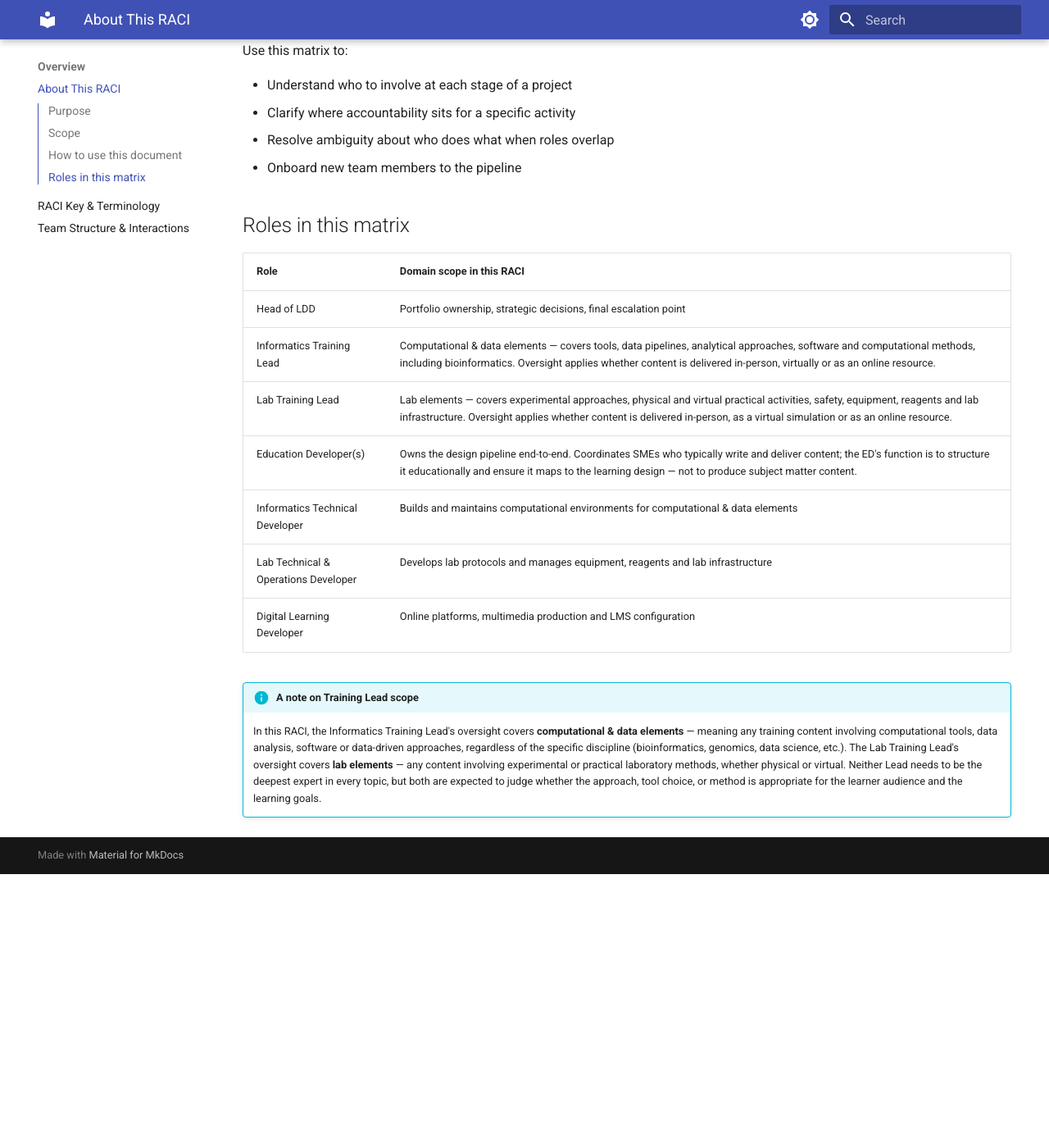
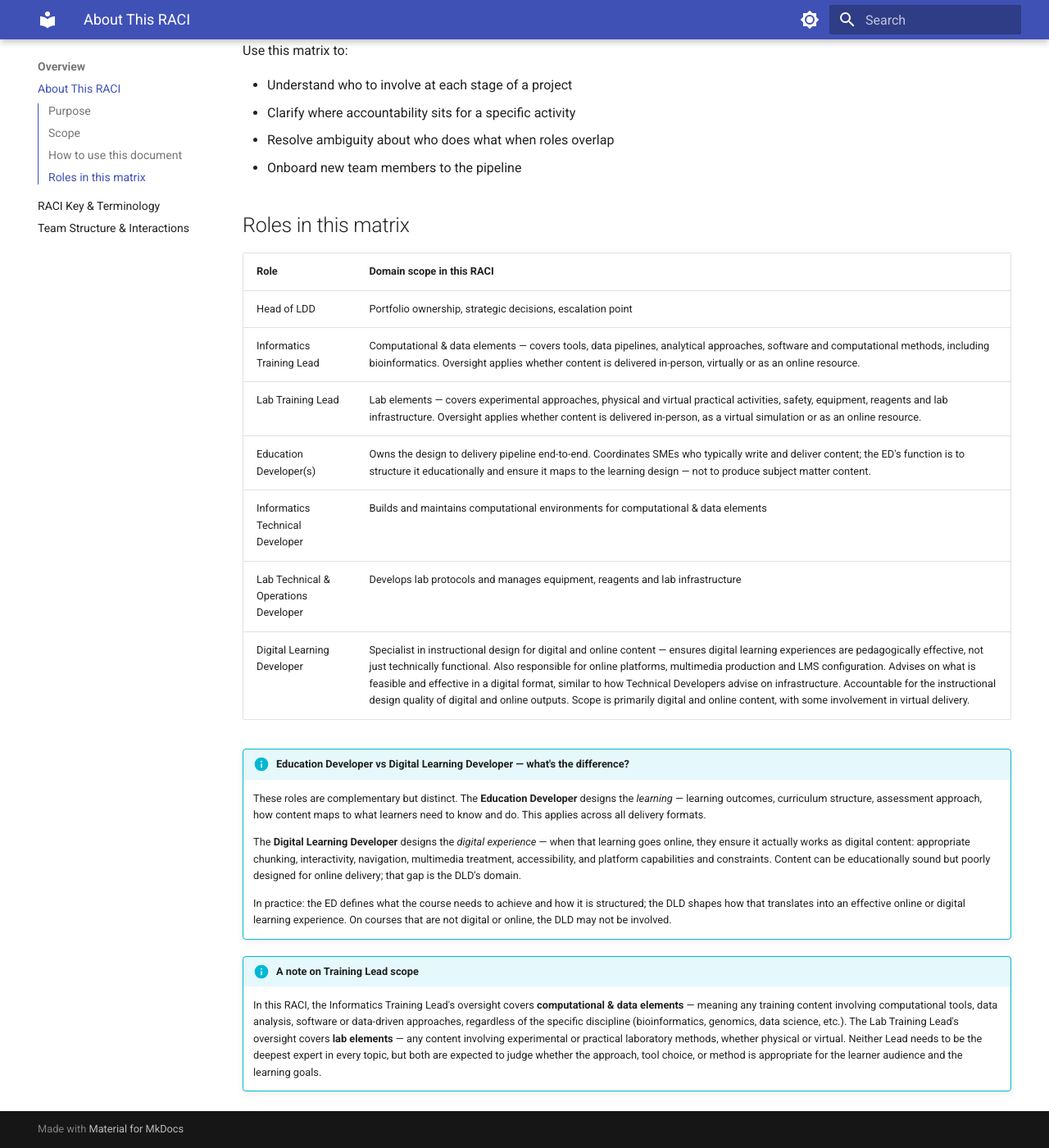
Before and after one commit to alicematimba/raci_team2, an MkDocs documentation site: the page built from docs/overview/about.md, in a window 1280 px wide and 1400 px high, scrolled down 806 px. Shown: the whole window at 82% size. Built offline with MkDocs 1.6.1 and Material for MkDocs 9.7.7, drawn with Linux system fonts in a browser that asks for light colours; before the commit the page ends 1872 px from its top, so only the background shows below that; some of the changed text lies outside the part shown.

Commit message:
Update about.md

```diff
--- a/docs/overview/about.md
+++ b/docs/overview/about.md
@@ -11,7 +11,7 @@ The matrix covers the shared education development pipeline: activities that req
 !!! note "What's not in here — and why"
     Every role has responsibilities that fall entirely within their own domain. These do not appear in this RACI because they do not involve cross-team coordination. This is by design, not an omission.
 
-    - **Training Leads** carry significant work outside this pipeline: managing relationships with the scientific community, advising on domain strategy, contributing to institutional governance, and developing the knowledge base for their field.
+    - **Training Leads** carry significant work outside this pipeline: engaging with various stakeholders, advising on domain strategy, contributing to programme governance, and developing the knowledge base for technical and scientific approaches.
     - **Education Developers, Technical Developers, and the Digital Learning Developer** similarly have areas of individual professional work — curriculum research, specialist system management, technical architecture decisions — that belong to them alone.
 
 ## How to use this document
@@ -29,13 +29,20 @@ Use this matrix to:
 
 | Role | Domain scope in this RACI |
 |------|--------------------------|
-| Head of LDD | Portfolio ownership, strategic decisions, final escalation point |
+| Head of LDD | Portfolio ownership, strategic decisions, escalation point |
 | Informatics Training Lead | Computational & data elements — covers tools, data pipelines, analytical approaches, software and computational methods, including bioinformatics. Oversight applies whether content is delivered in-person, virtually or as an online resource. |
 | Lab Training Lead | Lab elements — covers experimental approaches, physical and virtual practical activities, safety, equipment, reagents and lab infrastructure. Oversight applies whether content is delivered in-person, as a virtual simulation or as an online resource. |
-| Education Developer(s) | Owns the design pipeline end-to-end. Coordinates SMEs who typically write and deliver content; the ED's function is to structure it educationally and ensure it maps to the learning design — not to produce subject matter content. |
+| Education Developer(s) | Owns the design to delivery pipeline end-to-end. Coordinates SMEs who typically write and deliver content; the ED's function is to structure it educationally and ensure it maps to the learning design — not to produce subject matter content. |
 | Informatics Technical Developer | Builds and maintains computational environments for computational & data elements |
 | Lab Technical & Operations Developer | Develops lab protocols and manages equipment, reagents and lab infrastructure |
-| Digital Learning Developer | Online platforms, multimedia production and LMS configuration |
+| Digital Learning Developer | Specialist in instructional design for digital and online content — ensures digital learning experiences are pedagogically effective, not just technically functional. Also responsible for online platforms, multimedia production and LMS configuration. Advises on what is feasible and effective in a digital format, similar to how Technical Developers advise on infrastructure. Accountable for the instructional design quality of digital and online outputs. Scope is primarily digital and online content, with some involvement in virtual delivery.
+
+!!! info "Education Developer vs Digital Learning Developer — what's the difference?"
+    These roles are complementary but distinct. The **Education Developer** designs the *learning* — learning outcomes, curriculum structure, assessment approach, how content maps to what learners need to know and do. This applies across all delivery formats.
+
+    The **Digital Learning Developer** designs the *digital experience* — when that learning goes online, they ensure it actually works as digital content: appropriate chunking, interactivity, navigation, multimedia treatment, accessibility, and platform capabilities and constraints. Content can be educationally sound but poorly designed for online delivery; that gap is the DLD's domain.
+
+    In practice: the ED defines what the course needs to achieve and how it is structured; the DLD shapes how that translates into an effective online or digital learning experience. On courses that are not digital or online, the DLD may not be involved.
 
 !!! info "A note on Training Lead scope"
     In this RACI, the Informatics Training Lead's oversight covers **computational & data elements** — meaning any training content involving computational tools, data analysis, software or data-driven approaches, regardless of the specific discipline (bioinformatics, genomics, data science, etc.). The Lab Training Lead's oversight covers **lab elements** — any content involving experimental or practical laboratory methods, whether physical or virtual. Neither Lead needs to be the deepest expert in every topic, but both are expected to judge whether the approach, tool choice, or method is appropriate for the learner audience and the learning goals.
```
